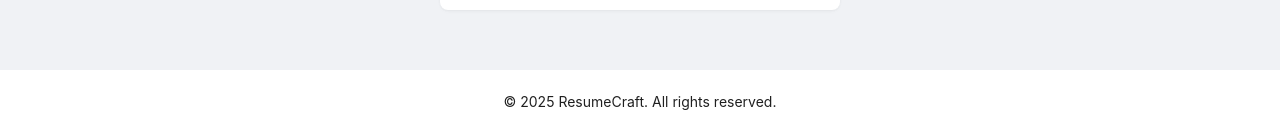
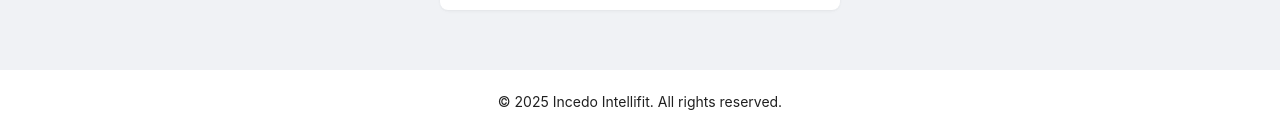
Before and after one commit to sometimescalm/incedo-ai-resume-parser, a React (Create React App) app in the folder frontend/: page / in a window 1280 px wide. Shown: the part 761-892 px from the top of the page. Built offline with nearby package versions, Linux system fonts and the light colour scheme.

Commit message:
Changes in HomePage

```diff
--- a/frontend/src/HomePage.jsx
+++ b/frontend/src/HomePage.jsx
@@ -79,7 +79,7 @@ const HomePage = () => {
 
       {/* Footer */}
       <Footer style={{ textAlign: 'center', background: '#fff' }}>
-        © 2025 ResumeCraft. All rights reserved.
+        © 2025 Incedo Intellifit. All rights reserved.
       </Footer>
     </Layout>
   );
```
